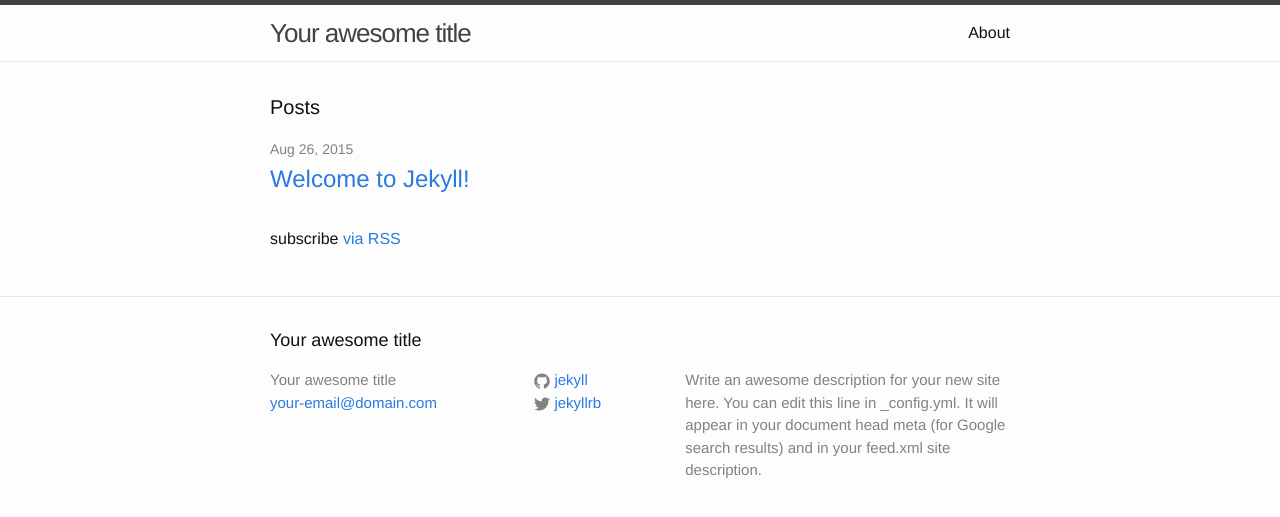
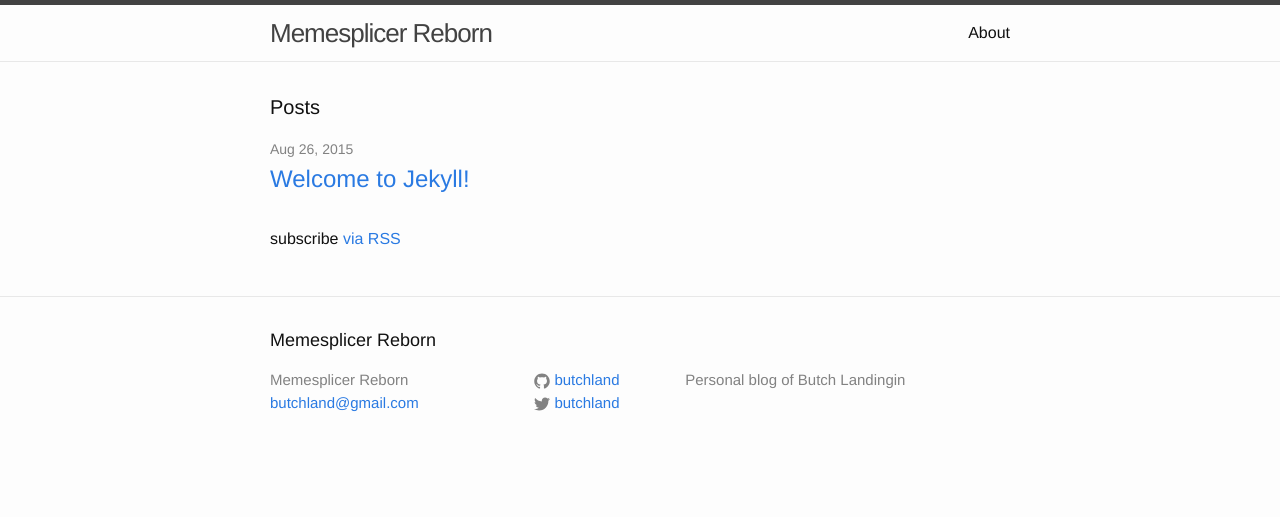
Before and after one commit to butchland/butchland.github.io, a Jekyll site: the page built from index.html, in a window 1280 px wide. Shown: the top 517 px of the page. Built offline with Jekyll 4.4.1, drawn with Linux system fonts in a browser that asks for light colours.

Commit message:
updated config with my settings

```diff
--- a/_config.yml
+++ b/_config.yml
@@ -1,14 +1,14 @@
 # Site settings
-title: Your awesome title
-email: your-email@domain.com
+title: Memesplicer Reborn
+email: butchland@gmail.com
 description: > # this means to ignore newlines until "baseurl:"
-  Write an awesome description for your new site here. You can edit this
-  line in _config.yml. It will appear in your document head meta (for
-  Google search results) and in your feed.xml site description.
+  Personal blog of Butch Landingin
 baseurl: "" # the subpath of your site, e.g. /blog/
-url: "http://yourdomain.com" # the base hostname & protocol for your site
-twitter_username: jekyllrb
-github_username:  jekyll
+url: "http://butchland.github.io" # the base hostname & protocol for your site
+twitter_username: butchland
+github_username:  butchland
 
 # Build settings
 markdown: kramdown
+gems:
+   - jekyll-sitemap
```
